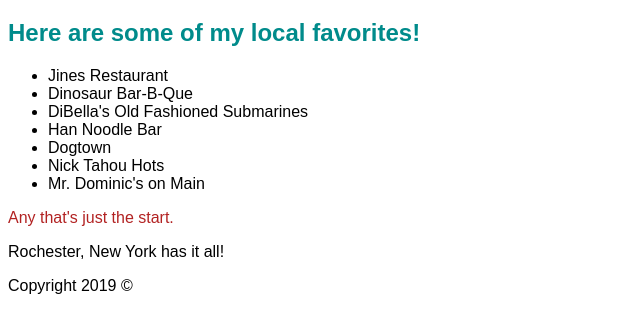
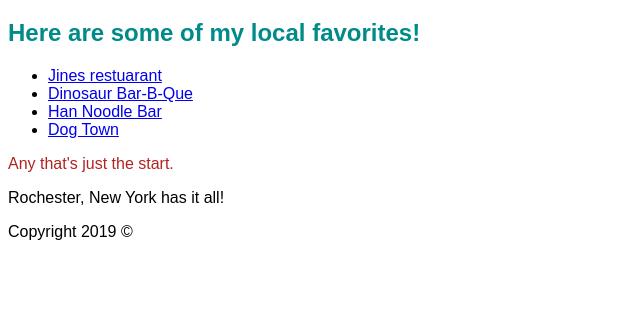
Before and after one commit to tutz7/assignment1, a plain HTML site: page diningout.html in a window 1280 px wide. Shown: the part 87-420 px from the top of the page, without its empty margins (0-640 px from the left). Drawn offline with Linux system fonts and the light colour scheme.

Commit message:
Added links

```diff
--- a/diningout.html
+++ b/diningout.html
@@ -26,13 +26,10 @@
         <h2 style="color:darkcyan">Here are some of my local favorites! </h2>
 
         <ul>
-            <li>Jines Restaurant</li>
-            <li>Dinosaur Bar-B-Que</li>
-            <li>DiBella's Old Fashioned Submarines</li>
-            <li>Han Noodle Bar</li>
-            <li>Dogtown</li>
-            <li>Nick Tahou Hots</li>
-             <li>Mr. Dominic's on Main</li>
+            <li><a href="http://www.jinesrestaurant.com/" target="_blank"> Jines restuarant </a></li>
+            <li><a href="https://www.dinosaurbarbque.com/" target="_blank"> Dinosaur Bar-B-Que</a></li>
+            <li><a href="https://hannoodlebar.com/" target="_blank"> Han Noodle Bar</a></li>
+            <li><a href="https://www.dogtownhots.com/" target="_blank"> Dog Town</a></li>
 
         </ul>
 
```
